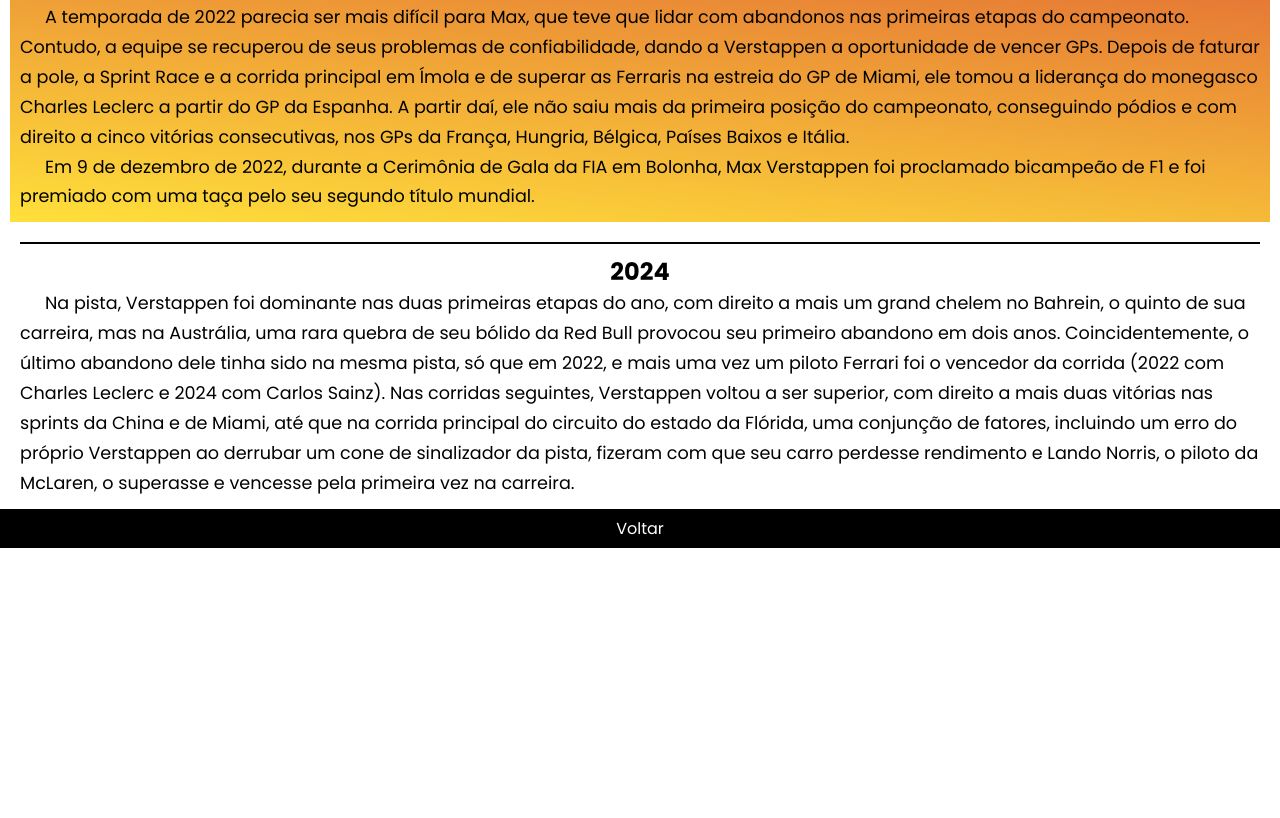
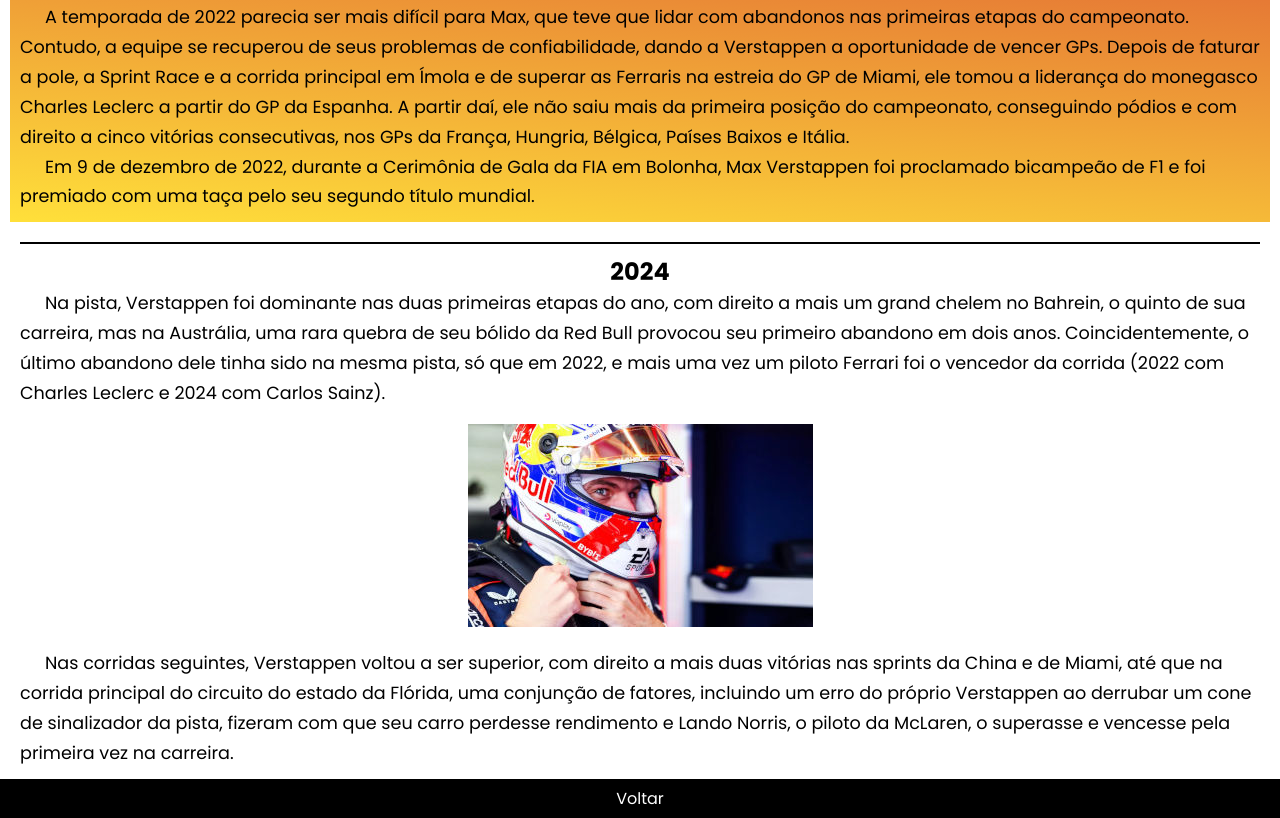
Before and after one commit to kaiquessantos/F1, a plain HTML site: page verstappen.html in a window 1280 px wide. Shown: the part 1621-2439 px from the top of the page. Before the commit the page ends 2169 px from the top, so only its background shows below. Drawn offline with Linux system fonts and the light colour scheme.

Commit message:
now done

```diff
--- a/estilos/verstappen.css
+++ b/estilos/verstappen.css
@@ -99,3 +99,9 @@ div#champimg {
   justify-content: center;
   margin-top: 15px;
 }
+
+div#helmet {
+  display: flex;
+  justify-content: center;
+  margin: 15px 0px;
+}
--- a/verstappen.html
+++ b/verstappen.html
@@ -49,7 +49,11 @@
     <article id="recente">
       <div id="linha"></div>
       <h2>2024</h2>
-      <p>Na pista, Verstappen foi dominante nas duas primeiras etapas do ano, com direito a mais um grand chelem no Bahrein, o quinto de sua carreira, mas na Austrália, uma rara quebra de seu bólido da Red Bull provocou seu primeiro abandono em dois anos. Coincidentemente, o último abandono dele tinha sido na mesma pista, só que em 2022, e mais uma vez um piloto Ferrari foi o vencedor da corrida (2022 com Charles Leclerc e 2024 com Carlos Sainz). Nas corridas seguintes, Verstappen voltou a ser superior, com direito a mais duas vitórias nas sprints da China e de Miami, até que na corrida principal do circuito do estado da Flórida, uma conjunção de fatores, incluindo um erro do próprio Verstappen ao derrubar um cone de sinalizador da pista, fizeram com que seu carro perdesse rendimento e Lando Norris, o piloto da McLaren, o superasse e vencesse pela primeira vez na carreira.</p>
+      <p>Na pista, Verstappen foi dominante nas duas primeiras etapas do ano, com direito a mais um grand chelem no Bahrein, o quinto de sua carreira, mas na Austrália, uma rara quebra de seu bólido da Red Bull provocou seu primeiro abandono em dois anos. Coincidentemente, o último abandono dele tinha sido na mesma pista, só que em 2022, e mais uma vez um piloto Ferrari foi o vencedor da corrida (2022 com Charles Leclerc e 2024 com Carlos Sainz).</p>
+      <div id="helmet">
+        <div><img src="imagens/max-verstappen-02-mob.jpeg" alt="imagem de max verstappen mexendo em seu capacete"></div>
+      </div>
+      <p>Nas corridas seguintes, Verstappen voltou a ser superior, com direito a mais duas vitórias nas sprints da China e de Miami, até que na corrida principal do circuito do estado da Flórida, uma conjunção de fatores, incluindo um erro do próprio Verstappen ao derrubar um cone de sinalizador da pista, fizeram com que seu carro perdesse rendimento e Lando Norris, o piloto da McLaren, o superasse e vencesse pela primeira vez na carreira.</p>
     </article>
   </section>
   <a href="index.html" class="button" id="home" target="_self" rel="prev">Voltar</a>
```
Also changed, not shown: imagens/max-verstappen-02-mob.jpeg (added), imagens/max-verstappen-02.jpeg (added).
